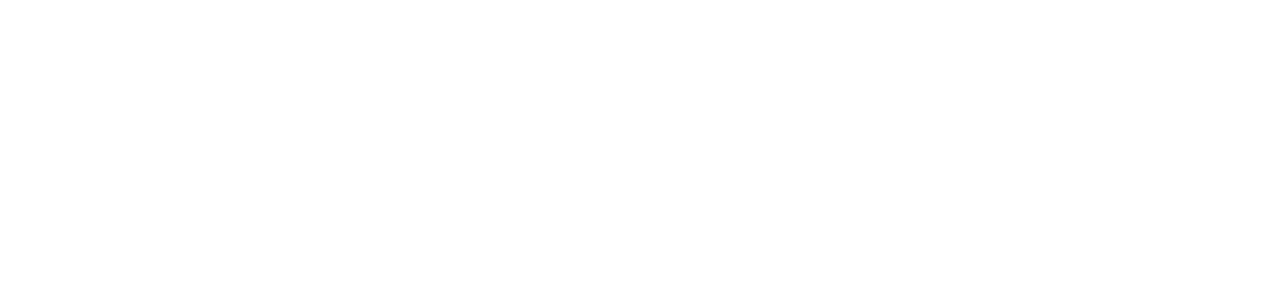
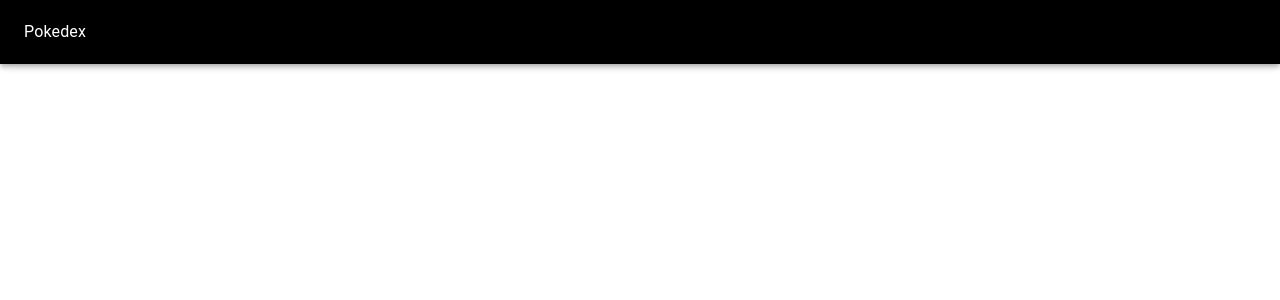
Before and after one commit to cristianrb/Pokedex, a React (Create React App) app: page / in a window 1280 px wide. Shown: the top 300 px of the page. Built offline with nearby package versions, Linux system fonts and the light colour scheme.

Commit message:
Add navigation header

```diff
--- a/package.json
+++ b/package.json
@@ -3,6 +3,8 @@
   "version": "0.1.0",
   "private": true,
   "dependencies": {
+    "@material-ui/core": "^4.12.3",
+    "@material-ui/icons": "^4.11.2",
     "@testing-library/jest-dom": "^5.16.1",
     "@testing-library/react": "^12.1.2",
     "@testing-library/user-event": "^13.5.0",
--- a/src/App.js
+++ b/src/App.js
@@ -1,13 +1,19 @@
-import React, { Component } from 'react';
+import React from 'react';
+import { BrowserRouter as Router, Route, Routes } from 'react-router-dom';
+import AppNavigator from './components/AppNavigator';
+import Pokedex from './containers/Pokedex';
 
-class App extends Component {
-  render() {
-    return (
-      <div>
 
-      </div>
-    );
-  }
+const App = () => {
+  return (
+    <Router>
+      <AppNavigator />
+      <Routes>
+        <Route path="/" element={<Pokedex />} />
+      </Routes>
+
+    </Router>
+  )
 }
 
 export default App;
--- /dev/null
+++ b/src/components/AppNavigator.js
@@ -0,0 +1,34 @@
+import React from 'react';
+import { AppBar, Toolbar, Typography } from "@material-ui/core"
+import { makeStyles } from '@material-ui/core';
+import { Link } from 'react-router-dom';
+
+
+const useStyles = makeStyles((theme) => ({
+    AppBar: {
+        backgroundColor: 'black'
+    },
+    link: {
+        textDecoration: 'none'
+    },
+    title: {
+        cursor: 'pointer',
+        color: 'white'
+    }
+}))
+
+function AppNavigator() {
+    const classes = useStyles()
+
+    return (
+        <AppBar className={classes.AppBar} position="fixed" variant="h6">
+            <Toolbar>
+                <Link to="/" className={classes.link}>
+                    <Typography className={classes.title}>Pokedex</Typography>
+                </Link>
+            </Toolbar>
+        </AppBar>
+    );
+}
+
+export default AppNavigator;
--- /dev/null
+++ b/src/containers/Pokedex.js
@@ -0,0 +1,13 @@
+import { Box } from '@material-ui/core';
+import React from 'react';
+
+function Pokedex() {
+    return (
+        <Box>
+
+        </Box>
+
+    );
+}
+
+export default Pokedex;
```
Also changed, not shown: 1 other file (tests, documents, lock files or other folders).
